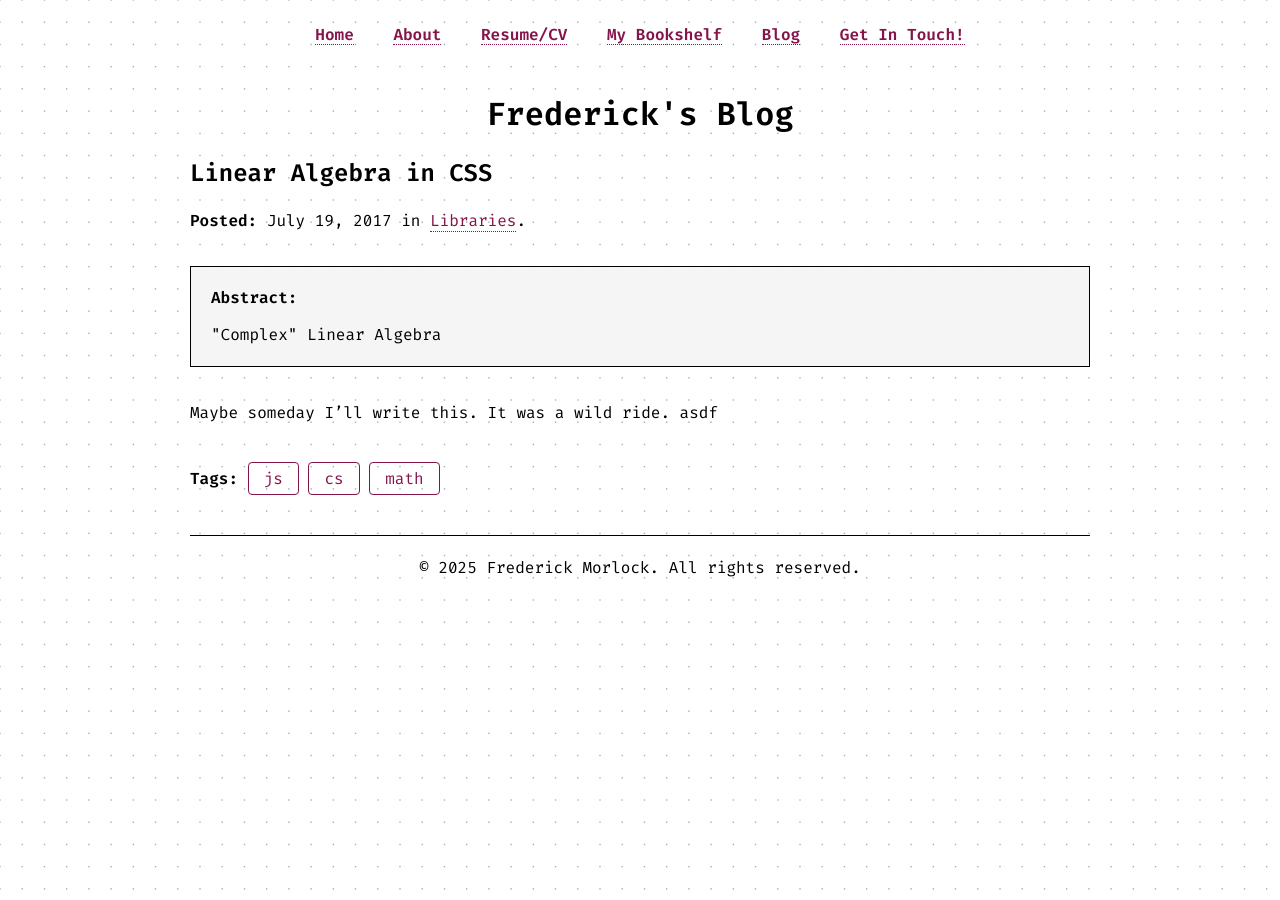
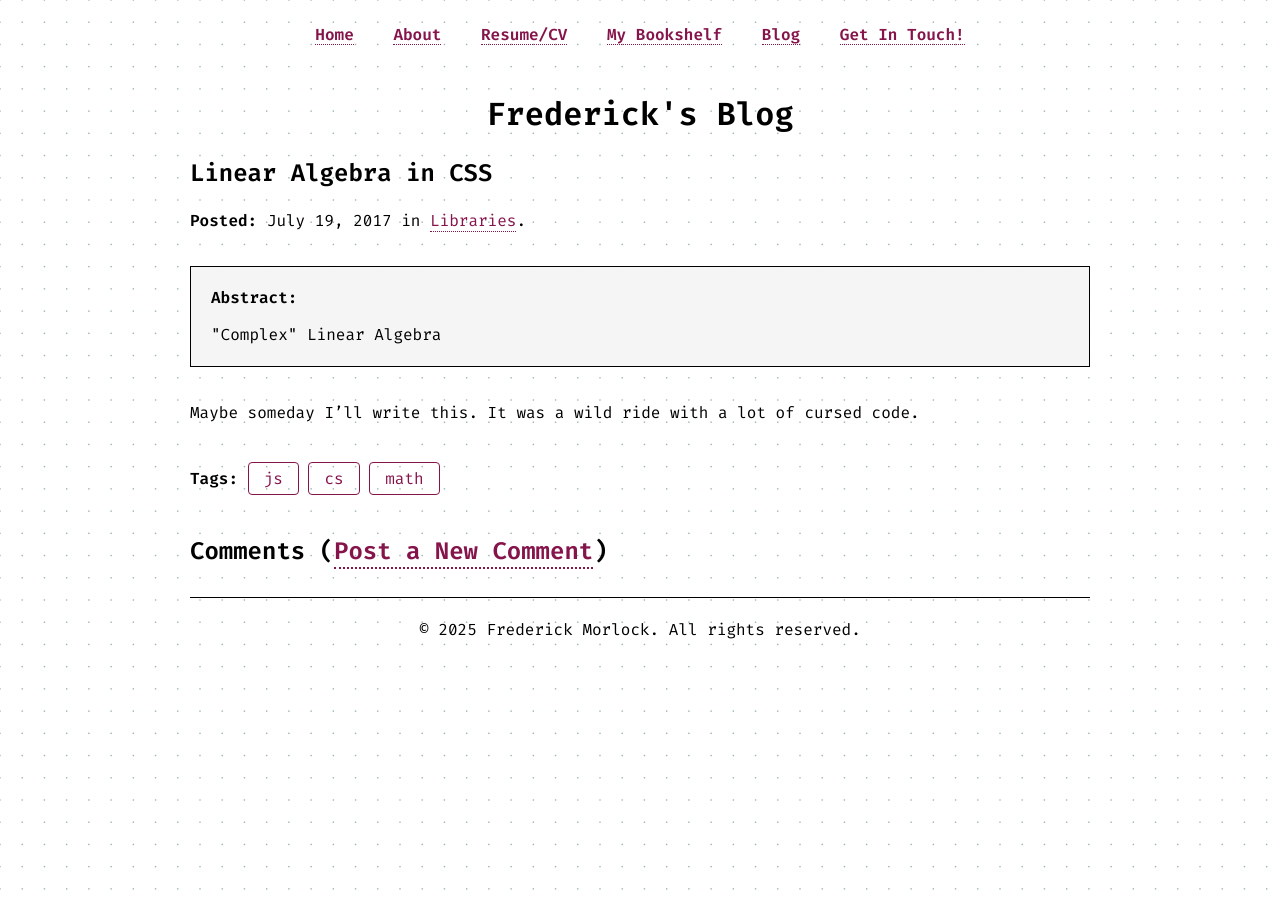
Before and after one commit to FrederickGeek8/freddy.us, a Jekyll site: the page built from _posts/2017-07-19-linear-algebra-in-css.md, in a window 1280 px wide. Built offline with Jekyll 4.4.1, drawn with Linux system fonts in a browser that asks for light colours.

Commit message:
Add comment section to existing blog posts
I also removed a bunch of "garbage" from the "Linear Algebra" post. I
think that I was using it for a test a while back, but those changes got
pushed to the remote.

```diff
--- a/_posts/2017-07-19-linear-algebra-in-css.md
+++ b/_posts/2017-07-19-linear-algebra-in-css.md
@@ -6,8 +6,8 @@
 redirect_from: /libraries/2017/07/19/linear-algebra-in-css.html
 description: >
     "Complex" Linear Algebra
-image: /assets/img/2017-01-03-7.png
+post_id: linear-algebra-in-css
 tags: [js, cs, math]
 ---
 
-Maybe someday I'll write this. It was a wild ride. asdf
+Maybe someday I'll write this. It was a wild ride with a lot of cursed code.
```
Also changed, not shown: _posts/2017-01-03-creating-a-headless-raspberry-pi.md (+1 -0 lines), _posts/2022-06-01-gradient-docker.md (+1 -0 lines), _posts/2023-10-06-thinking-about-grad-school.md (+1 -0 lines), _posts/2023-10-18-fun-complexity-analysis.md (+1 -0 lines).
